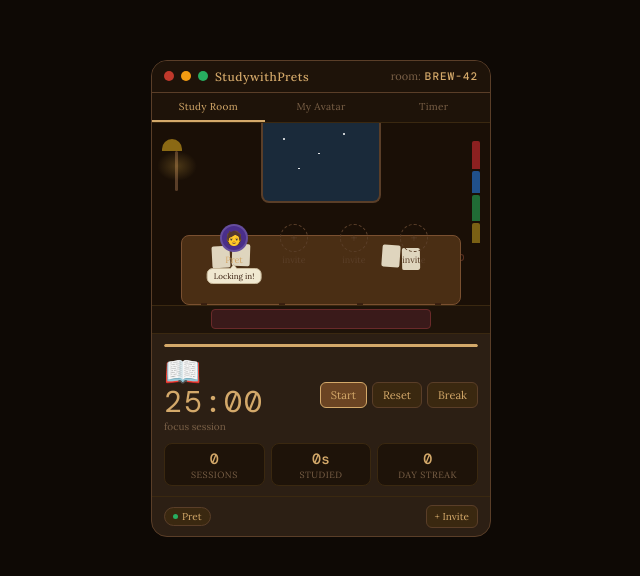
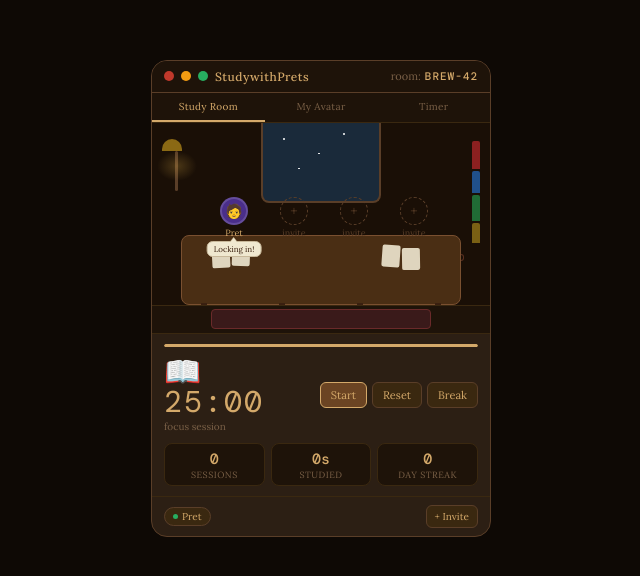
Before and after one commit to DirtOrMud/funzies, a React (Vite) app: page / in a window 1280 px wide. Shown: the part 102-678 px from the top of the page, without its empty margins (319-959 px from the left). Built offline with nearby package versions, Linux system fonts and the light colour scheme; no server answers; the database is empty.

Commit message:
fix speech bubble position

```diff
--- a/src/components/CafeScene.jsx
+++ b/src/components/CafeScene.jsx
@@ -27,11 +27,11 @@ function Avatar({ user, isYou }) {
       {user.timer?.running && (
         <div className={styles.avatarTimer}>{icon} {timeStr}</div>
       )}
+      <div className={styles.speechBubble}>{mood}</div>
       <div className={styles.avatarCircle} style={{ background: user.color }}>
         <span className={styles.avatarEmoji}>{user.emoji}</span>
       </div>
       <div className={styles.avatarLabel}>{isYou ? 'You' : user.name}</div>
-      <div className={styles.speechBubble}>{mood}</div>
     </div>
   )
 }
--- a/src/components/CafeScene.module.css
+++ b/src/components/CafeScene.module.css
@@ -2,7 +2,7 @@
   position: relative;
   height: 210px;
   background: var(--bg-deep);
-  overflow: hidden;
+  overflow: visible;  /* ← was hidden */
 }
 
 .window {
@@ -80,8 +80,10 @@
 
 .seatSlot {
   position: absolute;
-  bottom: 68px;
-  display: flex; flex-direction: column; align-items: center;
+  bottom: 95px;  /* sits above the table */
+  display: flex;
+  flex-direction: column;
+  align-items: center;
   overflow: visible;
 }
 
```
